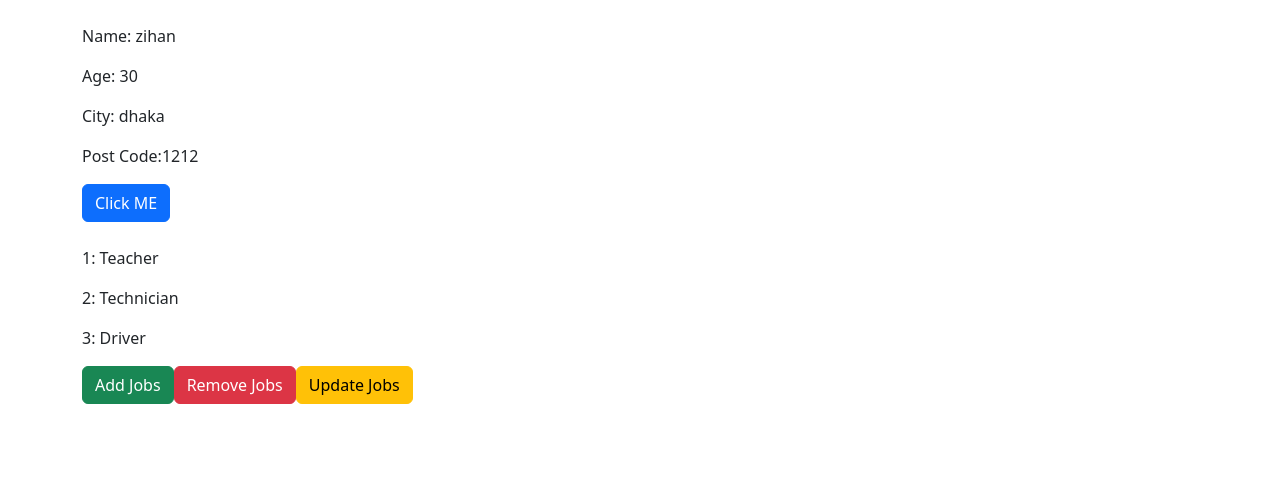
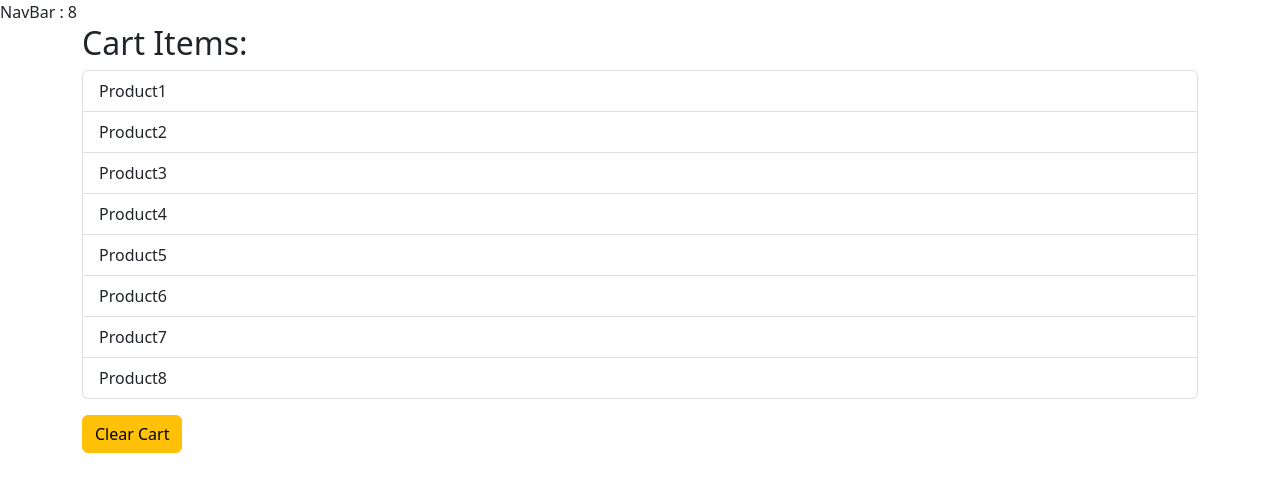
Before and after one commit to tamjidzihan/reactJS, a React (Vite) app: page / in a window 1280 px wide. Shown: the top 492 px of the page. Built offline with nearby package versions, Linux system fonts and the light colour scheme.

Commit message:
office 2024-04-29

```diff
--- a/package.json
+++ b/package.json
@@ -10,6 +10,7 @@
   },
   "dependencies": {
     "bootstrap": "^5.2.3",
+    "immer": "^9.0.19",
     "react": "^18.2.0",
     "react-dom": "^18.2.0",
     "react-icons": "^4.7.1"
--- a/src/App.tsx
+++ b/src/App.tsx
@@ -2,12 +2,15 @@
 import { useState } from 'react';
 import { FaUser } from "react-icons/fa";
 import { FaUserNurse } from "react-icons/fa";
+import produce from 'immer';
 
+import Navbar from './components/Navbar';
 import ListGroup from './components/ListGroup';
 import Alert from './components/Alert';
 import Button from './components/Button';
 import AlertButton from './components/AlertButton';
 import Message from './components/Message';
+import Cart from './components/Cart';
 
 function App() {
 
@@ -225,18 +228,91 @@ function App() {
       job !== jobs[0]
     )])
   }
+  const updateJobsClick = () => {
+    setJobs(jobs.map((job, index) =>
+      job === 'Driver' ? 'Manager' : job
+    ))
+  };
 
+
+  const [bugs, setBugs] = useState([
+    { id: 1, title: 'Bug 1', fixed: false },
+    { id: 2, title: 'Bug 2', fixed: false }
+  ]);
+
+  const handleClickButton1 = () => {
+    setBugs(bugs.map(bug => bug.id === 1 ? {
+      ...bug, fixed: true
+    } : bug));
+  };
+  const handleClickButton2 = () => {
+    setBugs(produce(drft => {
+      const bug = drft.find(bug => bug.id === 2);
+      if (bug) bug.fixed = true
+    }));
+  };
+
+
+
+  const [cartItems, setCartItems] = useState(['Product1', 'Product2', 'Product3', 'Product4', 'Product5', 'Product6', 'Product7', 'Product8'])
+
+  const handleCartClear = () => {
+    setCartItems([])
+  }
 
 
 
   return (
 
     <>
+
+      <Navbar
+        cartitemsCount={cartItems.length}
+      />
+      <Cart
+        cartItems={cartItems}
+        onClear={handleCartClear}
+      />
+
+
+
+
+
+
+
+
+
+      {/*
+      <div className=' container mt-4'>
+        <div className=' my-3 '>
+          {bugs.map((bug, index) =>
+            <div key={bug.id}>
+              <p className=' lead '>Bug {index + 1}</p>
+              <p>id: {bug.id}</p>
+              <p>Title:  {bug.title}</p>
+              <p>Status:  {bug.fixed.toString()}</p>
+            </div>
+          )}
+
+
+          <button className=' btn btn-primary ' onClick={handleClickButton1}>Fix Bug</button>
+        </div>
+        <div className=' my-3 '>
+          <p className=' lead '>Bug 2</p>
+          <p>id: {bugs[1].id}</p>
+          <p>Title:  {bugs[1].title}</p>
+          <p>Status:  {bugs[1].fixed.toString()}</p>
+          <button className=' btn btn-primary ' onClick={handleClickButton2}>Fix Bug 2</button>
+        </div>
+      </div> */}
+
+
+
       {/* <div className=' container mt-4'>
         <p>{drink.title + ' ' + drink.price}</p>
         <button className=' btn btn-primary ' onClick={handleClick}>Click ME</button>
       </div> */}
-      <div className=' container mt-4'>
+      {/* <div className=' container mt-4'>
         <p>Name: {customer.name}</p>
         <p>Age: {customer.age}</p>
         <p>City: {customer.address.city}</p>
@@ -251,9 +327,9 @@ function App() {
         )}
         <button type="button" className=' btn btn-success btn-block' onClick={addJobsClick}>Add Jobs</button>
         <button type="button" className=' btn btn-danger btn-block' onClick={removeJobsClick}>Remove Jobs</button>
-        <button type="button" className=' btn btn-warning btn-block' onClick={addJobsClick}>Update Jobs</button>
+        <button type="button" className=' btn btn-warning btn-block' onClick={updateJobsClick}>Update Jobs</button>
 
-      </div>
+      </div> */}
 
 
 
--- /dev/null
+++ b/src/components/Cart.tsx
@@ -0,0 +1,28 @@
+import React from 'react'
+
+interface Props {
+    cartItems: string[],
+    onClear: () => void
+}
+
+function Cart({ cartItems, onClear }: Props) {
+    return (
+        <>
+
+            <div className="container">
+                <h2>Cart Items:</h2>
+                {cartItems.length === 0 && <p>No cart Item found</p>}
+                <ul className="list-group">
+                    {cartItems.map(item =>
+                        <li className="list-group-item" key={item}>{item}</li>
+                    )}
+                </ul>
+                <button className=' btn btn-warning my-3' onClick={onClear}>Clear Cart</button>
+
+
+            </div>
+        </>
+    )
+}
+
+export default Cart
--- /dev/null
+++ b/src/components/Navbar.tsx
@@ -0,0 +1,17 @@
+import React from 'react'
+
+
+interface Props {
+    cartitemsCount: number
+}
+
+
+function Navbar({ cartitemsCount }: Props) {
+    return (
+        <div>
+            NavBar : {cartitemsCount}
+        </div>
+    )
+}
+
+export default Navbar
```
Also changed, not shown: 1 other file (tests, documents, lock files or other folders).
